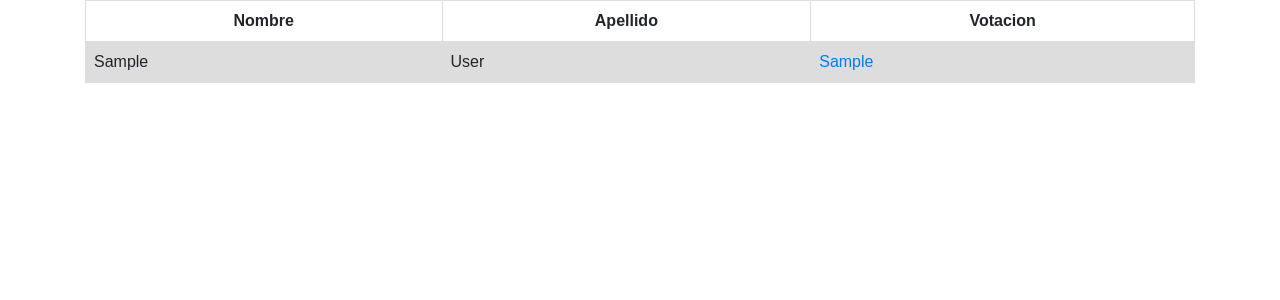
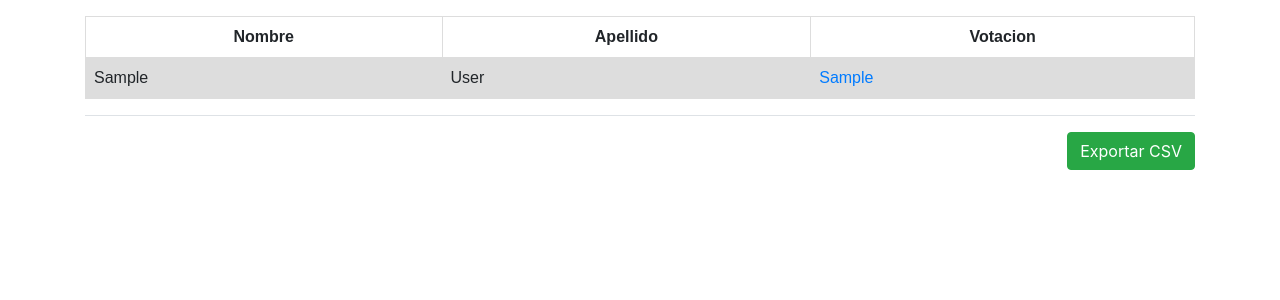
Before and after one commit to a8081/palkia-private, a Django app: template decide/census/templates/tabla.html in a window 1280 px wide. Shown: the part 56-356 px from the top of the page. Run offline with Django 3.2, Linux system fonts and the light colour scheme; the template is opened without the code that fills it: most values are stand-ins (such as "Sample title", 1, 10 or a date in 2020); some libraries are stand-ins or nearby versions.

Commit message:
Censo[feat]: Add "Export csv" button
*

Add "Export CSV" and other html and css

*

```diff
--- a/decide/census/templates/main.html
+++ b/decide/census/templates/main.html
@@ -16,7 +16,7 @@
 <body>
     <nav class="navbar navbar-expand-lg navbar-light bg-light">
         <div class="container">
-          <a class="navbar-brand" href="#">Censo</a>
+          <a class="navbar-brand" href="/census">Censo</a>
           <button class="navbar-toggler" type="button" data-toggle="collapse" data-target="#navbarSupportedContent" aria-controls="navbarSupportedContent" aria-expanded="false" aria-label="Toggle navigation">
           <span class="navbar-toggler-icon"></span>
         </button>
@@ -38,7 +38,7 @@
       </nav>
 
 
-          <div class="container text-center">
+          <div class="container text-center mt-3">
             {% block contenido %} {% endblock %}
           </div>
 
--- a/decide/census/templates/tabla.html
+++ b/decide/census/templates/tabla.html
@@ -15,4 +15,6 @@
     </tr>
     {% endfor %}
   </table>
+  <div class="border-top my-3"></div>
+  <button type="button" class="btn btn-success float-right">Exportar CSV</button>
 {% endblock %}
```
